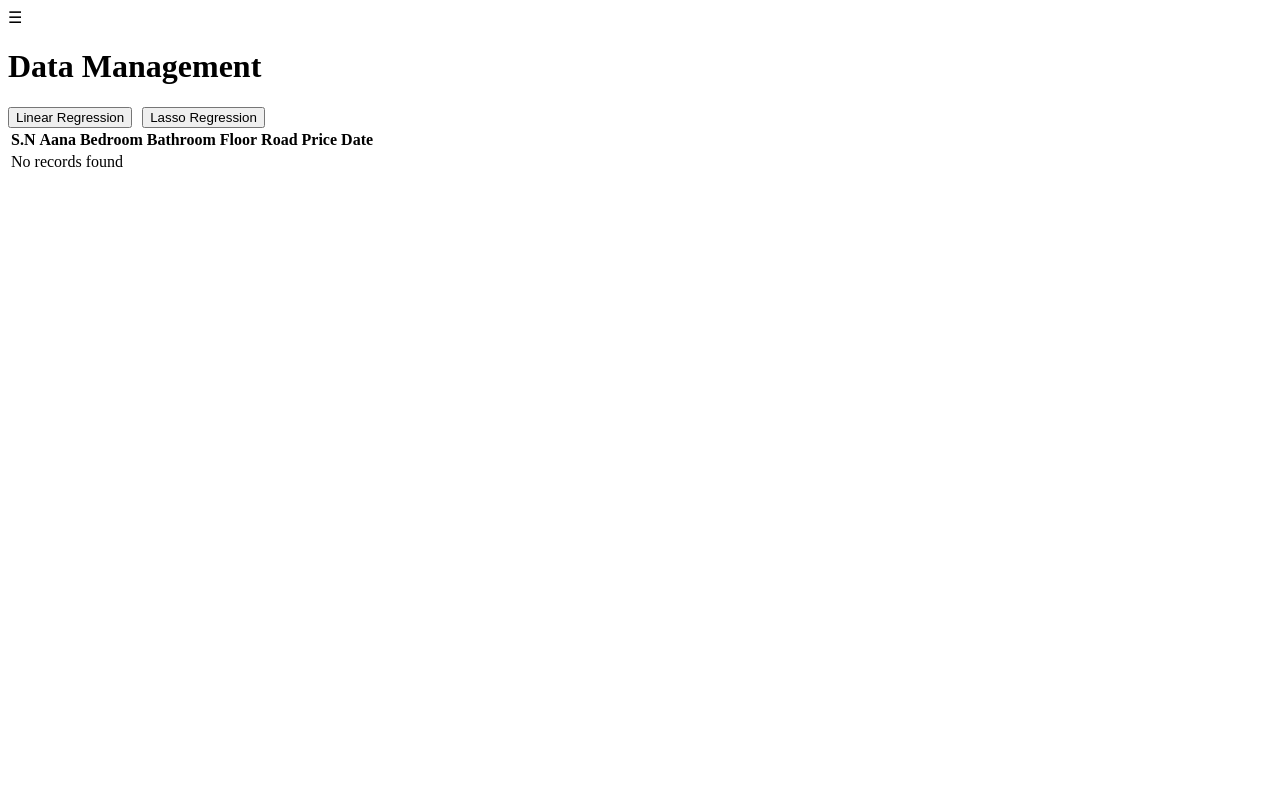
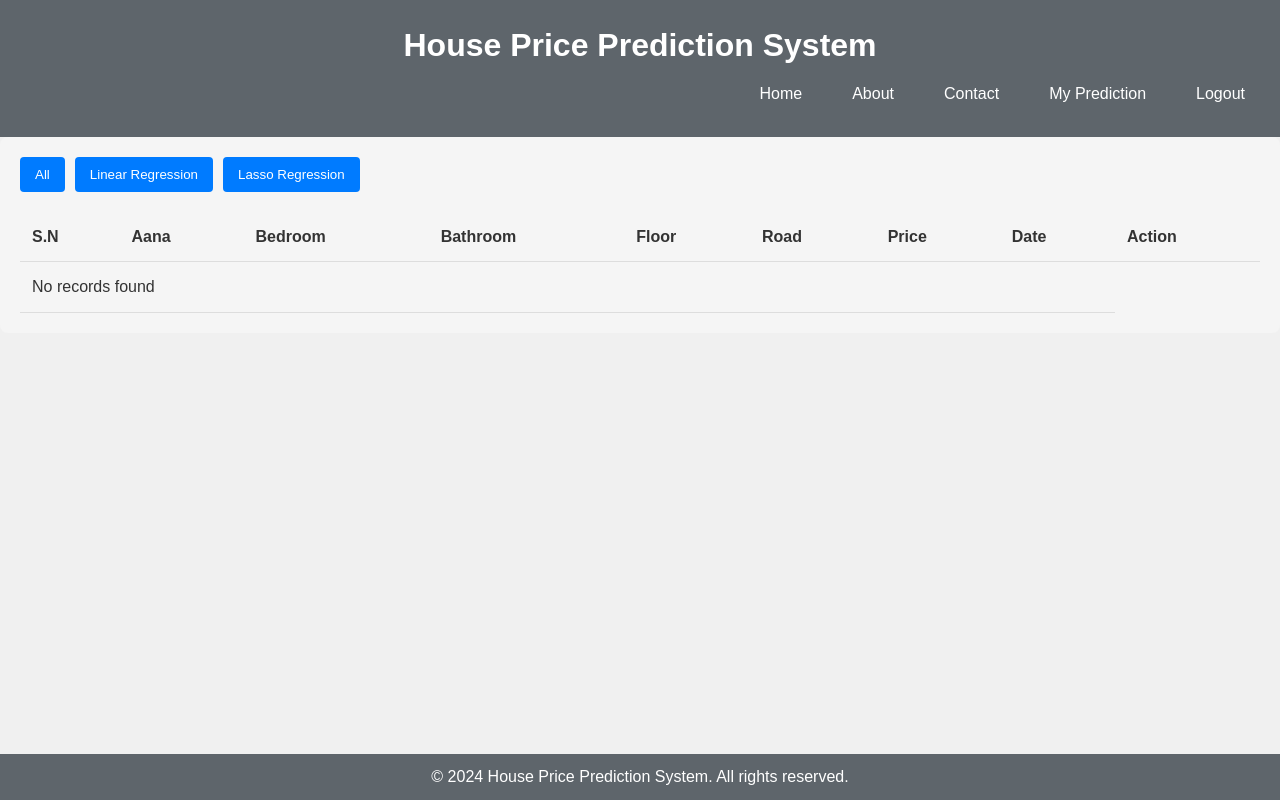
Before and after one commit to RonexCM/3rdProject, a PHP site: page /my_prediction.php in a window 1280 px wide. Run offline with PHP 8.4, Linux system fonts and the light colour scheme; a user stored in the database is signed in; data that the repository does not hold is empty.

Commit message:
Fixed css for profile

```diff
--- a/client/my_prediction.php
+++ b/client/my_prediction.php
@@ -36,21 +36,36 @@ $result = $conn->query($sql);
     <title>House Price Prediction System</title>
     <script src="https://ajax.googleapis.com/ajax/libs/jquery/3.4.1/jquery.min.js"></script>
     <script src="app.js"></script>
-    <link rel="stylesheet" href="../Admin/datamanage.css">
+    <!-- <link rel="stylesheet" href="../Admin/datamanage.css"> -->
+    <link rel="stylesheet" href="style.css">
 </head>
 <body>
 
-    <!-- Content Area -->
+<header>
+        <h1>House Price Prediction System</h1>
+        <nav>
+            <ul>
+                <!-- <li><a href="#">Home</a></li> -->
+                <li><a href="Index.php">Home</a></li>
+                <li><a href="#about">About</a></li>
+                <li><a href="#contact">Contact</a></li>
+                <?php if(isset($_SESSION['userid'])): ?>
+                    <li><a href="my_prediction.php">My Prediction</a></li>
+                    <li><a href="logout.php">Logout</a></li>
+                <?php else: ?>
+                <li><a href="login.php">Login</a></li>
+                <?php endif; ?>
+            </ul>
+        </nav>
+    </header>
+
     <div class="content">
-        <!-- Header with Sidebar Toggle -->
-        <div class="header">
-            <span class="menu-icon" id="menu-icon" onclick="toggleSidebar()">&#9776;</span>
-            <h1>Data Management</h1>
-        </div>
 
-        <!-- Data Management Section -->
         <div class="data-management">
             <div class="flex" style="display:flex; gap:10px;">
+                <div class="actions">
+                    <button onclick="filterData('linear')">All</button>
+                </div>
                 <div class="actions">
                     <button onclick="filterData('linear')">Linear Regression</button>
                 </div>
@@ -71,6 +86,7 @@ $result = $conn->query($sql);
                             <th>Road</th>
                             <th>Price</th>
                             <th>Date</th>
+                            <th>Action</th>
                         </tr>
                     </thead>
                     <tbody>
@@ -90,8 +106,7 @@ $result = $conn->query($sql);
                                         <td>{$row['price']} Crores</td>
                                         <td>{$row['date']}</td>
                                         <td>
-                                            <button onclick='editEntry(this)'>Edit</button>
-                                            <button onclick='deleteEntry(this)'>Delete</button>
+                                            <button class='delete-button' data-id='{$row['id']}'>Delete</button>
                                         </td>
                                     </tr>";
                                 $sn++;
@@ -120,5 +135,8 @@ $result = $conn->query($sql);
         }
     </script>
 
+    <footer>
+        <p>&copy; 2024 House Price Prediction System. All rights reserved.</p>
+    </footer>
 </body>
 </html>
--- a/client/style.css
+++ b/client/style.css
@@ -319,6 +319,86 @@ html {
   box-shadow: 0 2px 6px rgba(0, 0, 0, 0.1);
 }
 
+.data-management {
+  background-color: #f5f5f5;
+  padding: 20px;
+  border-radius: 8px;
+}
+
+.actions {
+  margin-bottom: 20px;
+}
+
+.actions button {
+  background-color: #007bff;
+  color: #fff;
+  border: none;
+  padding: 10px 15px;
+  border-radius: 4px;
+  cursor: pointer;
+  transition: background-color 0.3s ease;
+}
+
+.actions button:hover {
+  background-color: #0056b3;
+}
+
+.data-table {
+  overflow-x: auto;
+}
+
+.data-table table {
+  width: 100%;
+  border-collapse: collapse;
+}
+
+.data-table table th,
+.data-table table td {
+  padding: 12px;
+  text-align: left;
+  border-bottom: 1px solid #ddd;
+}
+
+.data-table table td button {
+  background-color: #28a745;
+  color: #fff;
+  border: none;
+  padding: 8px 12px;
+  border-radius: 4px;
+  cursor: pointer;
+  transition: background-color 0.3s ease;
+  margin-right: 5px;
+}
+
+.data-table table td button:hover {
+  background-color: #218838;
+}
+
+.data-table table td button:last-child {
+  background-color: #dc3545;
+}
+
+.data-table table td button:last-child:hover {
+  background-color: #c82333;
+}
+
+
+/* Responsive Design */
+
+@media (max-width: 768px) {
+  .sidebar {
+      width: 0;
+      overflow: hidden;
+  }
+  .content {
+      margin-left: 0;
+      width: 100%;
+  }
+  #menu-icon {
+      display: block;
+  }
+}
+
 .contact {
   max-width: 900px;
   margin: 20px auto;
```
